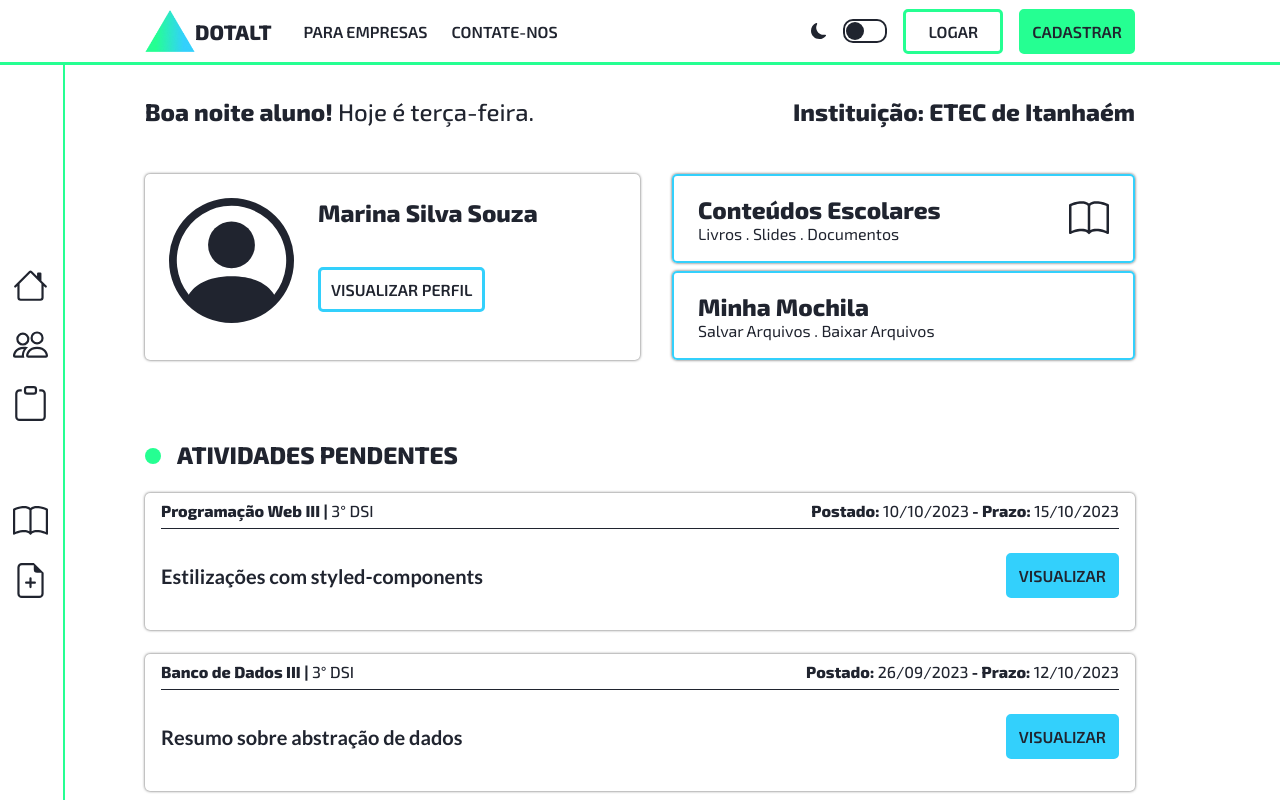
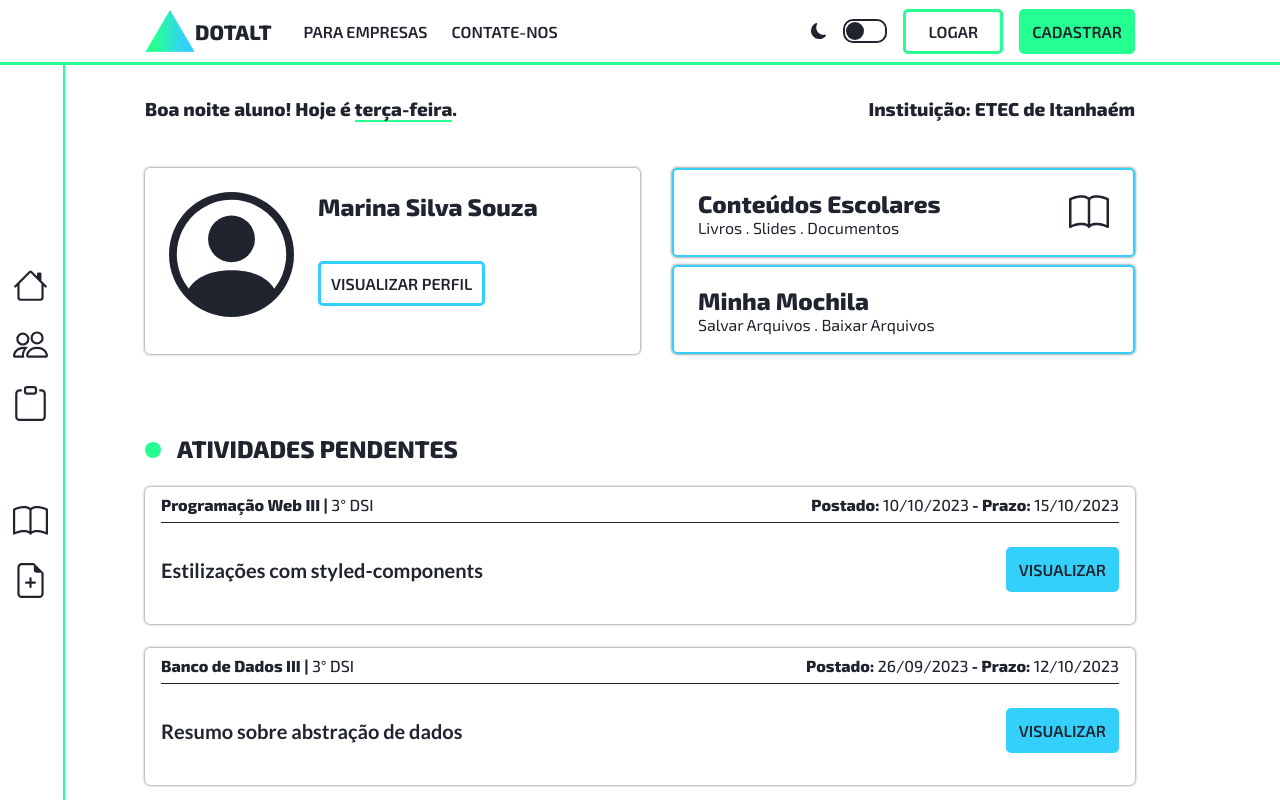
Before and after one commit to ImMacena/DOTALT, a React (Create React App) app: page /Aluno in a window 1280 px wide. Shown: the top 802 px of the page. Built offline with nearby package versions, Linux system fonts and the light colour scheme; no server answers; some icons are missing.

Commit message:
Correções

```diff
--- a/src/App.jsx
+++ b/src/App.jsx
@@ -1,5 +1,6 @@
-import { useCallback, useState } from "react";
+import { useCallback, useEffect, useState } from "react";
 
+import { useLocation } from "react-router-dom";
 import { Outlet } from "react-router";
 
 import { ThemeProvider } from "styled-components";
@@ -13,6 +14,11 @@ import { Footer } from "./components/Footer";
 
 function App() {
   const [theme, setTheme] = useState(light);
+  const { pathname } = useLocation();
+
+  useEffect(() => {
+    window.scrollTo(0, 0);
+  }, [pathname]);
 
   const toggleTheme = useCallback(() => {
     setTheme(theme.title === "light" ? dark : light);
--- a/src/components/Container/index.jsx
+++ b/src/components/Container/index.jsx
@@ -1,5 +1,6 @@
 import { StyledContainer } from "./styles";
 
-export const Container = ({ children, pleft }) => {
-  return <StyledContainer pleft={pleft}>{children}</StyledContainer>;
+export const Container = ({ children }) => {
+
+  return <StyledContainer>{children}</StyledContainer>;
 };
--- a/src/components/GreetingFrase/index.jsx
+++ b/src/components/GreetingFrase/index.jsx
@@ -57,10 +57,10 @@ export const GreetingFrase = ({ typeOfUser, institution }) => {
 
   return (
     <StyledGreeting>
-      <h2>
-        {greeting} {typeOfUser}! <span>Hoje é {dayOfWeek}.</span>
-      </h2>
-      <h2>Instituição: {institution}</h2>
+      <h3>
+        {greeting} {typeOfUser}! Hoje é <span>{dayOfWeek}</span>.
+      </h3>
+      <h3>Instituição: {institution}</h3>
     </StyledGreeting>
   );
 };
--- a/src/components/GreetingFrase/styles.js
+++ b/src/components/GreetingFrase/styles.js
@@ -9,6 +9,6 @@ export const StyledGreeting = styled.div`
   margin-bottom: 1rem;
 
   & span {
-    font-weight: 500;
+    border-bottom: 2px solid ${({theme}) => theme.colors.primary};
   }
 `;
--- a/src/pages/Aluno/index.jsx
+++ b/src/pages/Aluno/index.jsx
@@ -61,7 +61,7 @@ export const Aluno = () => {
 
   return (
     <AlunoContainer>
-      <Container pleft={"false"}>
+      <Container>
         <GreetingFrase
           typeOfUser={userData.userType}
           institution={userData.instituicao}
```
